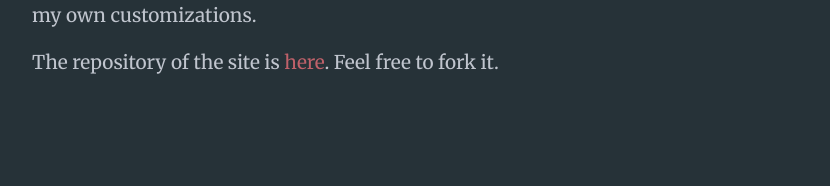
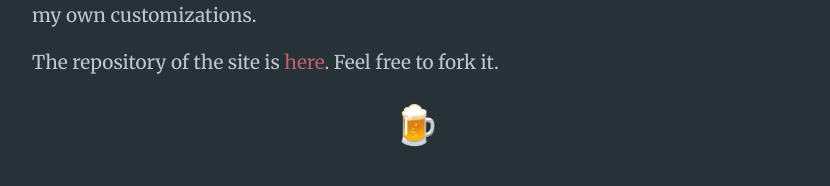
Before and after one commit to arafsheikh/arafsheikh.github.io, a Jekyll site: the page built from about.md, in a window 1280 px wide. Shown: the part 619-805 px from the top of the page, without its empty margins (224-1054 px from the left). Built offline with Jekyll 4.4.1, drawn with Linux system fonts in a browser that asks for light colours; Markdown is read by kramdown in place of the engine named in the settings.

Commit message:
Update about.md

```diff
--- a/about.md
+++ b/about.md
@@ -19,3 +19,5 @@ If you want to get in touch, e-mail me at `arafsheikh[at]gmail[dot]com` or ping
 This website runs on [Jekyll](http://jekyllrb.com/), and is served via [Github](https://github.com/). The theme used is [Vida](https://github.com/syaning/vida) with my own customizations.
 
 The repository of the site is [here](https://github.com/arafsheikh/arafsheikh.github.io). Feel free to fork it.
+
+<div style="font-size:2em;text-align:center"><span style="color:#263238;">🍺</span></div>
```
